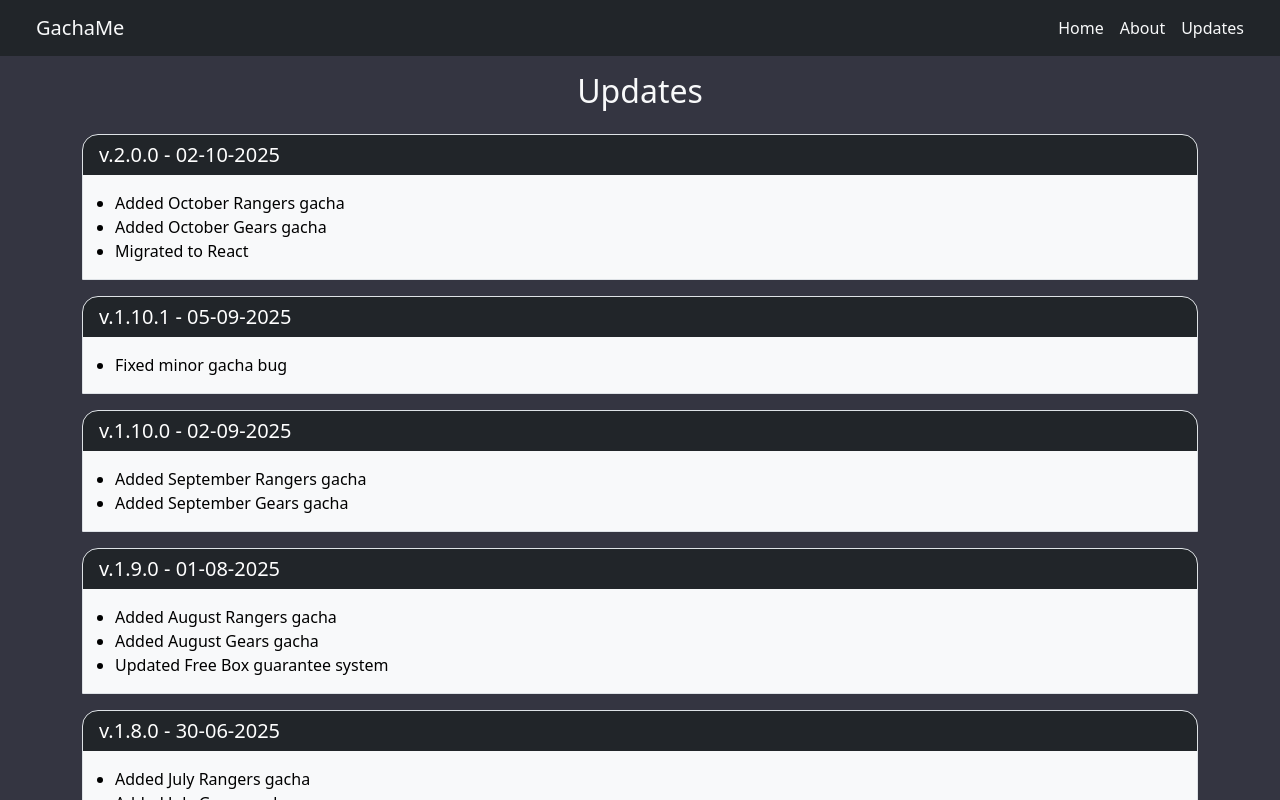
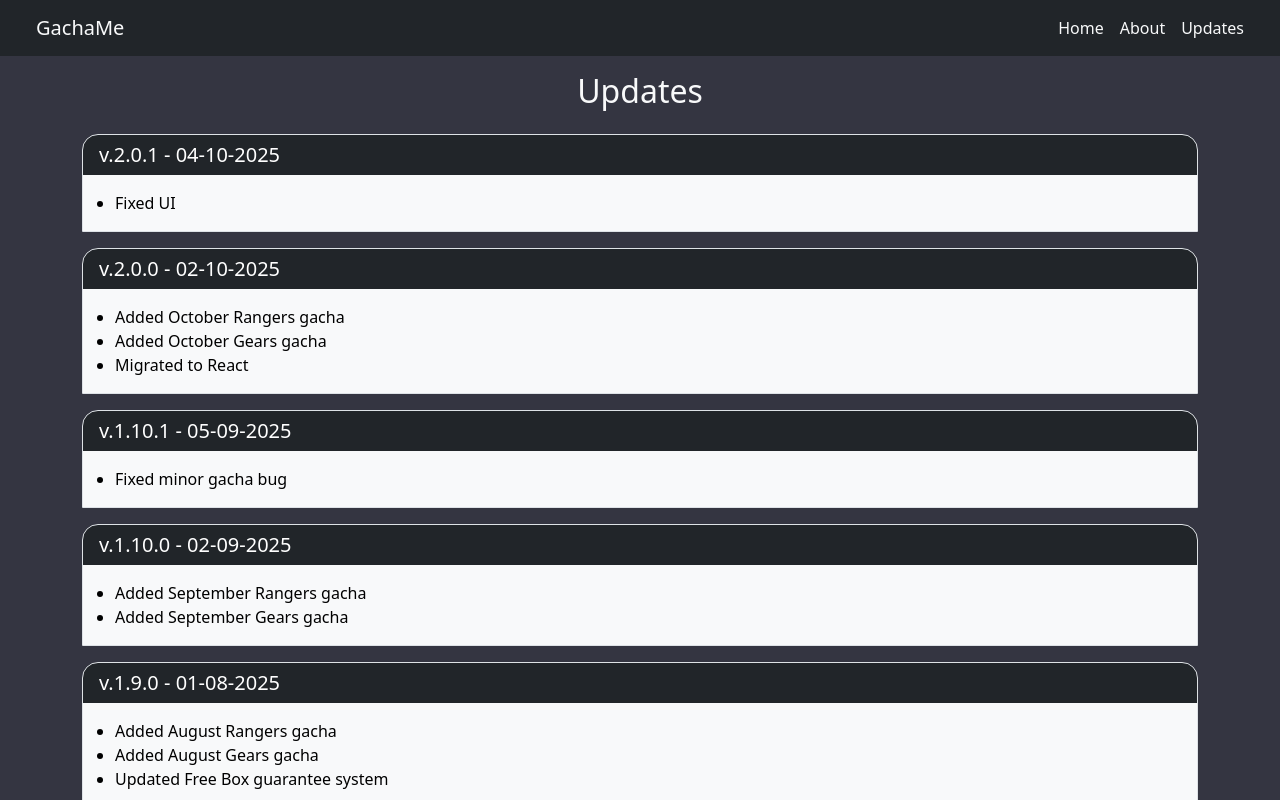
Before and after one commit to ArnutDev/gachame-react-remake, a React (Vite) app: page /updates in a window 1280 px wide. Shown: the top 800 px of the page. Built offline with nearby package versions, Linux system fonts and the light colour scheme.

Commit message:
Fixed UI

```diff
--- a/public/assets/json-data/change-log.json
+++ b/public/assets/json-data/change-log.json
@@ -128,5 +128,12 @@
             "Added October Gears gacha",
             "Migrated to React"
         ]
+    },
+    {
+        "version": "2.0.1",
+        "date": "04-10-2025",
+        "changes": [
+            "Fixed UI"
+        ]
     }
 ]
--- a/src/components/ItemFooter.jsx
+++ b/src/components/ItemFooter.jsx
@@ -1,35 +1,42 @@
-
-export default function ItemFooter({ specialCount,itemDetails,footerMessage }) {
+export default function ItemFooter({ specialCount, itemDetails, footerMessage }) {
   return (
     <footer className="mt-3 bg-dark text-center">
       <div className="container">
-        <table className="table table-bordered table-sm my-0">
+        <table className="table table-bordered table-sm my-0 text-center" style={{ tableLayout: "fixed", width: "100%" }}>
           <thead className="table-dark">
             <tr>
               <th colSpan={specialCount.length}>{footerMessage}</th>
             </tr>
           </thead>
+
           <tbody>
+            {/* แถวภาพ */}
             <tr>
               {itemDetails?.map((item, idx) => (
-                <td key={idx}>
+                <td key={idx} className="align-middle">
                   <img
-                    className="py-2"
                     src={item.Image}
                     alt={item.Name}
-                    style={{ width: "55px", height: "100px" }}
+                    className="img-fluid mx-auto d-block object-fit-contain py-2"
+                    style={{ maxHeight: "80px" }}
                   />
                 </td>
               ))}
             </tr>
+
+            {/* แถวจำนวน */}
             <tr>
               {specialCount.map((count, idx) => (
-                <td key={idx} className="py-2">{count}</td>
+                <td key={idx} className="py-2 align-middle">
+                  {count}
+                </td>
               ))}
             </tr>
+
+            {/* แถวชื่อ */}
             <tr>
               {itemDetails?.map((item, idx) => (
-                <td key={idx} className="py-2">
+                <td key={idx} className="py-2 align-middle">
                   {item.Name}
                 </td>
               ))}
```
